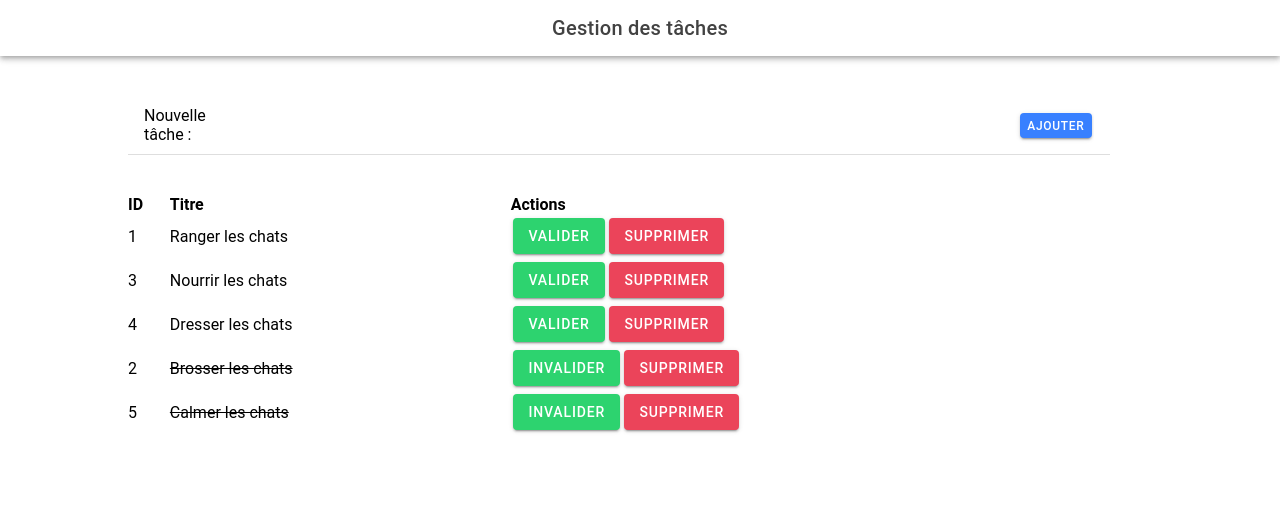
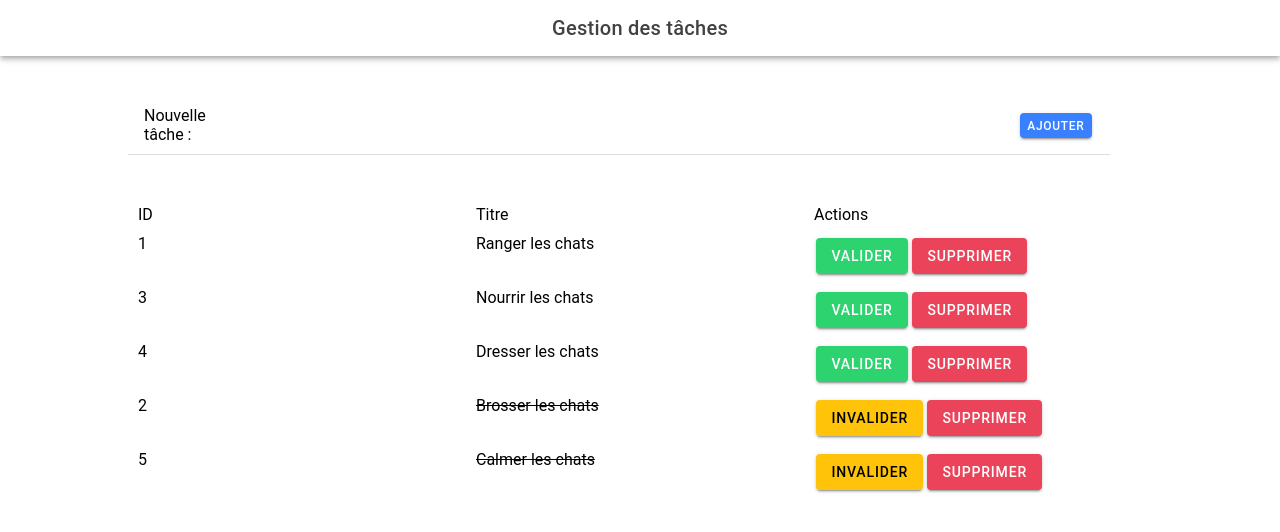
Before and after one commit to jacquesgrana/CDAPHP-TP-Ionic-Rxjs, a React (Vite) app: page /home in a window 1280 px wide. Shown: the top 532 px of the page. Built offline with nearby package versions, Linux system fonts and the light colour scheme; data requests are answered from the project's data file.

Commit message:
passage du table html en IonGrid

```diff
--- a/src/pages/Home.tsx
+++ b/src/pages/Home.tsx
@@ -1,13 +1,32 @@
-import { IonButton, IonContent, IonHeader, IonInput, IonItem, IonLabel, IonPage, IonTitle, IonToolbar } from '@ionic/react';
+import {
+  IonButton,
+  IonContent,
+  IonHeader,
+  IonInput,
+  IonItem,
+  IonLabel,
+  IonPage,
+  IonTitle,
+  IonToolbar,
+  IonGrid,
+  IonRow,
+  IonCol,
+} from "@ionic/react";
 //import ExploreContainer from '../components/ExploreContainer';
-import './Home.css';
-import  { getTasks, updateTask, addTask, deleteTask }  from '../services/JsonServerService';
-import { useEffect, useState } from 'react';
-import { bufferCount, fromEvent } from 'rxjs';
+import "./Home.css";
+import {
+  getTasks,
+  updateTask,
+  addTask,
+  deleteTask,
+} from "../services/JsonServerService";
+import { useEffect, useState } from "react";
+import { bufferCount, fromEvent } from "rxjs";
 
 const Home: React.FC = () => {
   const [tasks, setTasks] = useState<ITask[]>([]);
   const [newTask, setNewTask] = useState<string>("");
+
   useEffect(() => {
     const tasks$ = getTasks();
     const subscription = tasks$.subscribe((data) => {
@@ -17,13 +36,16 @@ const Home: React.FC = () => {
         }
         return Number(a.completed) - Number(b.completed);
       });
-      setTasks(data)});
+      setTasks(data);
+    });
     return () => subscription.unsubscribe(); // clean up on component unmount
   }, []);
 
   useEffect(() => {
-    const addButton = document.querySelector('ion-button') as HTMLIonButtonElement;
-    const click$ = fromEvent(addButton, 'click');
+    const addButton = document.querySelector(
+      "ion-button"
+    ) as HTMLIonButtonElement;
+    const click$ = fromEvent(addButton, "click");
     const doubleClick$ = click$.pipe(bufferCount(2));
 
     const subscription = doubleClick$.subscribe(() => {
@@ -32,7 +54,6 @@ const Home: React.FC = () => {
 
     return () => subscription.unsubscribe();
   }, [handleAddTask]);
-
 
   /*
   const toggleCompletion = (taskId: number) => {
@@ -43,19 +64,21 @@ const Home: React.FC = () => {
 */
 
   const toggleCompletion = (taskId: number) => {
-  const task = tasks.find(task => task.id === taskId);
+    const task = tasks.find((task) => task.id === taskId);
     if (task) {
-    const updatedTask = {...task, completed: !task.completed};
+      const updatedTask = { ...task, completed: !task.completed };
       const update$ = updateTask(taskId, updatedTask.completed);
       update$.subscribe(() => {
-      setTasks(tasks.map(task =>
-        task.id === taskId ? updatedTask : task
-      ).sort((a: ITask, b: ITask) => {
+        setTasks(
+          tasks
+            .map((task) => (task.id === taskId ? updatedTask : task))
+            .sort((a: ITask, b: ITask) => {
               if (a.completed === b.completed) {
                 return a.id - b.id;
               }
               return Number(a.completed) - Number(b.completed);
-      }));
+            })
+        );
       });
     }
   };
@@ -63,16 +86,18 @@ const toggleCompletion = (taskId: number) => {
   const deleteTaskById = (taskId: number) => {
     const delete$ = deleteTask(taskId);
     delete$.subscribe(() => {
-    setTasks(tasks.filter(task => task.id !== taskId)
+      setTasks(
+        tasks
+          .filter((task) => task.id !== taskId)
           .sort((a: ITask, b: ITask) => {
             if (a.completed === b.completed) {
               return a.id - b.id;
             }
             return Number(a.completed) - Number(b.completed);
-    }));
+          })
+      );
     });
   };
-
 
   /*
 
@@ -92,7 +117,7 @@ const handleAddTask = () => {
   });
 };*/
 
-function handleAddTask () {
+  function handleAddTask() {
     const task = { title: newTask, completed: false };
     const add$ = addTask(task);
     add$.subscribe((addedTask) => {
@@ -106,15 +131,13 @@ function handleAddTask () {
       setTasks(newTasks);
       setNewTask("");
     });
- };
-
-
+  }
 
   return (
     <IonPage>
       <IonHeader>
         <IonToolbar>
-          <IonTitle className='text-center'>Gestion des tâches</IonTitle>
+          <IonTitle className="text-center">Gestion des tâches</IonTitle>
         </IonToolbar>
       </IonHeader>
       <IonContent fullscreen>
@@ -123,36 +146,49 @@ function handleAddTask () {
             <IonTitle size="large">Gestion des tâches</IonTitle>
           </IonToolbar>
         </IonHeader>
-        <IonItem className='form-new-task'>
-          <IonLabel >Nouvelle tâche :</IonLabel>
-          <IonInput value={newTask} onIonChange={(event) => setNewTask(event.detail.value!)} />
-        <IonButton color='primary' onClick={handleAddTask}>Ajouter</IonButton>
+        <IonItem className="form-new-task">
+          <IonLabel>Nouvelle tâche :</IonLabel>
+          <IonInput
+            value={newTask}
+            onIonChange={(event) => setNewTask(event.detail.value!)}
+          />
+          <IonButton color="primary" onClick={handleAddTask}>
+            Ajouter
+          </IonButton>
         </IonItem>
-        <div className='div-tasks'>
-        <table className='table-tasks'>
-          <thead>
-            <tr>
-              <th>ID</th>
-              <th>Titre</th>
-              <th>Actions</th>
-            </tr>
-          </thead>
-          <tbody>
-            {tasks.map(task => (
-              <tr key={task.id}>
-                <td>{task.id}</td>
-                <td className={task.completed ? 'checked' : ''} onDoubleClick={() => toggleCompletion(task.id)}>{task.title}</td>
-                <td>
-                <IonButton color="success" onClick={() => toggleCompletion(task.id)}>
-                    {task.completed ? 'Invalider' : 'Valider'}
+        <div className="div-tasks">
+          <IonGrid className="table-tasks">
+            <IonRow>
+              <IonCol>ID</IonCol>
+              <IonCol>Titre</IonCol>
+              <IonCol>Actions</IonCol>
+            </IonRow>
+            {tasks.map((task) => (
+              <IonRow key={task.id}>
+                <IonCol>{task.id}</IonCol>
+                <IonCol
+                  className={task.completed ? "checked" : ""}
+                  onDoubleClick={() => toggleCompletion(task.id)}
+                >
+                  {task.title}
+                </IonCol>
+                <IonCol>
+                  <IonButton
+                    color={task.completed ? "warning" : "success"}
+                    onClick={() => toggleCompletion(task.id)}
+                  >
+                    {task.completed ? "Invalider" : "Valider"}
                   </IonButton>
-
-                  <IonButton color="danger" onClick={() => deleteTaskById(task.id)}>Supprimer</IonButton>
-                </td>
-              </tr>
+                  <IonButton
+                    color="danger"
+                    onClick={() => deleteTaskById(task.id)}
+                  >
+                    Supprimer
+                  </IonButton>
+                </IonCol>
+              </IonRow>
             ))}
-          </tbody>
-        </table>
+          </IonGrid>
         </div>
       </IonContent>
     </IonPage>
```
Lines whose indentation alone changed are shown as unchanged.
